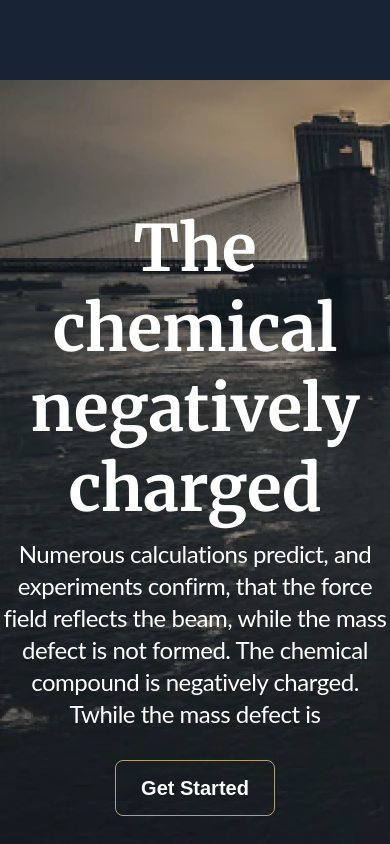
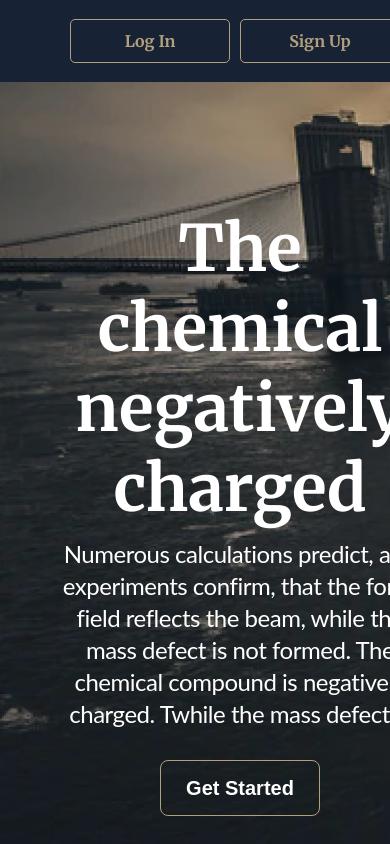
Before and after one commit to Vladimir-Maselskiy/the-chemical-front, a Next.js app: page / in a window 390 px wide. Shown: the top 844 px of the page. Built offline with nearby package versions, Linux system fonts and the light colour scheme; no server answers.

Commit message:
feat: add responsive styles

```diff
--- a/src/app/layout.tsx
+++ b/src/app/layout.tsx
@@ -32,8 +32,9 @@ export default function RootLayout({
               display="flex"
               flexDirection="column"
               alignItems="center"
+              minWidth={480}
             >
-              <Box width="100%" maxWidth={1440}>
+              <Box maxWidth={1440} width="100vw" minWidth={480}>
                 <Header />
                 {children}
               </Box>
--- a/src/components/Header/Header.tsx
+++ b/src/components/Header/Header.tsx
@@ -19,18 +19,27 @@ export const Header = () => {
   return (
     <Box
       display="flex"
-      justifyContent="flex-end"
-      width={1440}
-      minWidth={290}
+      justifyContent="center"
+      width="100vw"
+      minWidth={480}
+      minHeight={82}
       position="fixed"
       top={0}
+      left={0}
       zIndex={1}
       py={18}
       pr={80}
       backgroundColor="var(--black-background-color)"
     >
-      <Box display="flex" alignItems="center">
-        {user ? <LogOutButton /> : <AuthButtons />}
+      <Box
+        display="flex"
+        justifyContent="flex-end"
+        width="100%"
+        maxWidth={1440}
+      >
+        <Box display="flex" alignItems="center" maxWidth={1440}>
+          {user ? <LogOutButton /> : <AuthButtons />}
+        </Box>
       </Box>
     </Box>
   );
--- a/src/components/Home/Home.styled.ts
+++ b/src/components/Home/Home.styled.ts
@@ -7,6 +7,9 @@ export const StyledHome = styled.div`
   width: 100%;
   height: 1024px;
   background: url('/image 60.png'), lightgray 50% / cover no-repeat;
+  @media screen and (max-width: 1200px) {
+    padding: 0 50px;
+  }
 `;
 export const HeroStyledWrapper = styled.div`
   display: flex;
--- a/src/components/OpenDeals/OpenDeals.styled.ts
+++ b/src/components/OpenDeals/OpenDeals.styled.ts
@@ -4,14 +4,6 @@ type TStyledItemProps = {
   img: string;
 };
 
-export const StyledHome = styled.div`
-  display: flex;
-  justify-content: center;
-  align-items: center;
-  width: 100%;
-  height: 1024px;
-  background: url('/image 60.png'), lightgray 50% / cover no-repeat;
-`;
 export const StyledTitle = styled.p`
   color: var(--first-bg-color);
   font-size: 28px;
@@ -40,6 +32,9 @@ export const StyledItem = styled.li<TStyledItemProps>`
   background-image: ${p => `url("./${p.img}")`};
   background-position: 50% 55%;
   padding: 0 14px 20px;
+  @media screen and (max-width: 1024px) {
+    width: calc((100% - 20px));
+  }
 `;
 
 export const StyledItemDescription = styled.div`
```
Also changed, not shown: src/app/auth/layout.tsx (+10 -6 lines).
